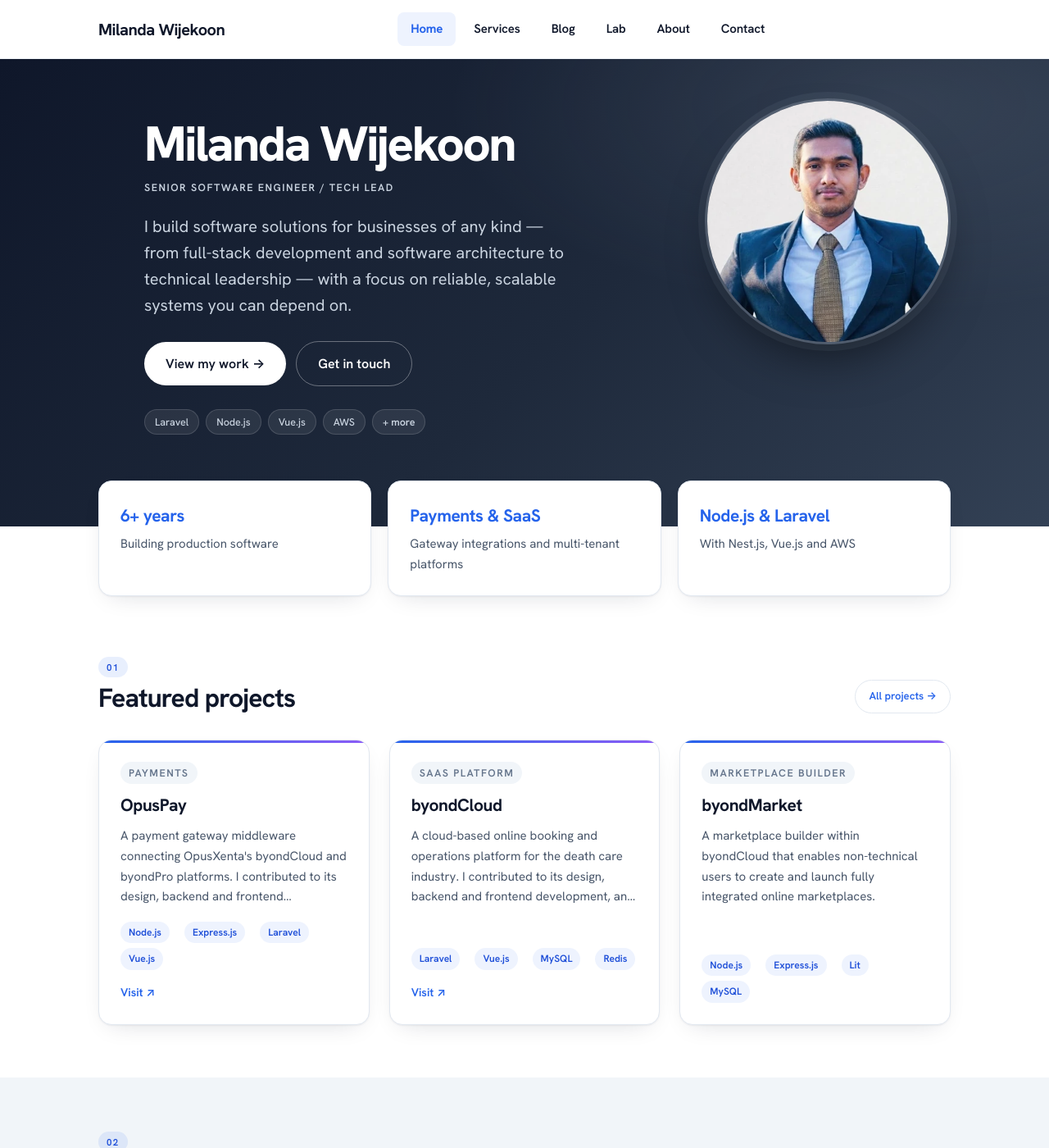
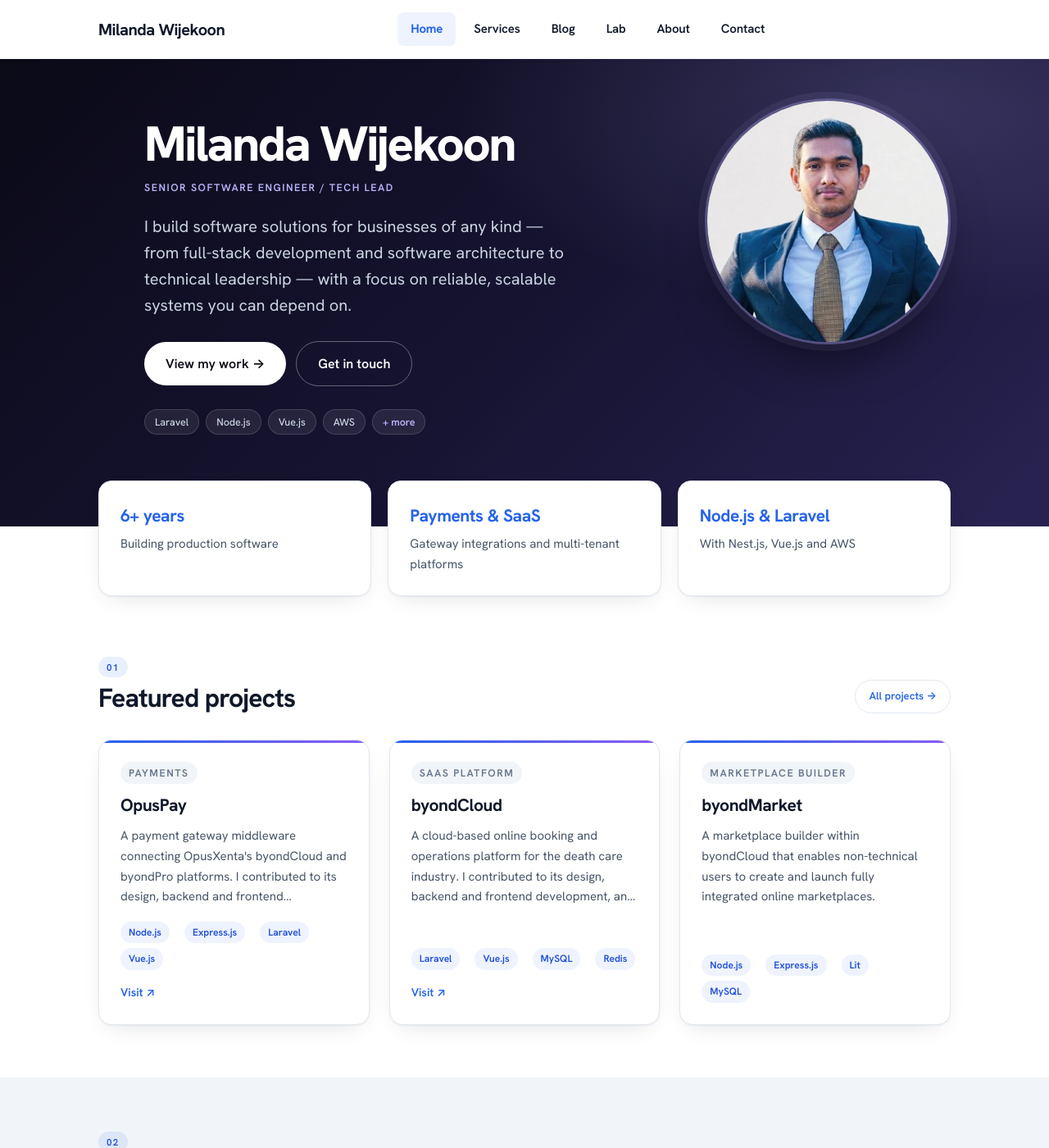
Before and after one commit to milandawijekoon/milandawijekoon.github.io, a Jekyll site: the page built from index.html, in a window 1280 px wide and 1400 px high. Shown: the whole window at 82% size. Built offline with Jekyll 4.4.1, drawn with Linux system fonts in a browser that asks for light colours.

Commit message:
Change hero color

```diff
--- a/assets/css/main.css
+++ b/assets/css/main.css
@@ -1347,3 +1347,31 @@ main:has(.inner.wide) .page-hero .inner{max-width:1040px;}
 /* Core stack: smaller pills */
 .article-body .toolkit{gap:8px;}
 .article-body .toolkit .stack-tag{font-size:1.3rem;padding:4px 12px;}
+
+/* Hero palette: wine with gold accent */
+:root{--hero-from:#2a0d17;--hero-via:#4a1426;--hero-to:#6a1d36;--hero-glow:rgba(232,200,114,.20);--hero-accent:#e8c872;}
+.hero .btn-primary{color:#2a0d17;}
+.hero .stack-tag:hover{border-color:rgba(232,200,114,.55);}
+.hero-photo{border-color:rgba(232,200,114,.4);box-shadow:0 0 0 8px rgba(232,200,114,.08),0 30px 60px -20px rgba(0,0,0,.6);}
+
+/* Hero palette: obsidian violet with lavender accent */
+:root{--hero-from:#120f1f;--hero-via:#241c3d;--hero-to:#3b2d63;--hero-glow:rgba(196,181,253,.22);--hero-accent:#c4b5fd;}
+.hero .btn-primary{color:#120f1f;}
+.hero .stack-tag:hover{border-color:rgba(196,181,253,.55);}
+.hero-photo{border-color:rgba(196,181,253,.35);box-shadow:0 0 0 8px rgba(196,181,253,.08),0 30px 60px -20px rgba(0,0,0,.6);}
+
+/* Hero palette: violet shifted toward indigo-blue */
+:root{--hero-from:#0f1029;--hero-via:#1f2462;--hero-to:#343b94;--hero-glow:rgba(165,180,252,.24);--hero-accent:#a5b4fc;}
+.hero .btn-primary,.page-hero .btn-primary{color:#0f1029;}
+.hero .stack-tag:hover{border-color:rgba(165,180,252,.55);}
+.hero-photo{border-color:rgba(165,180,252,.35);box-shadow:0 0 0 8px rgba(165,180,252,.08),0 30px 60px -20px rgba(0,0,0,.6);}
+
+/* Hero palette: violet with just a hint of blue */
+:root{--hero-from:#110f22;--hero-via:#221e48;--hero-to:#393172;--hero-glow:rgba(187,181,253,.23);--hero-accent:#bbb5fd;}
+.hero .btn-primary,.page-hero .btn-primary{color:#110f22;}
+.hero .stack-tag:hover{border-color:rgba(187,181,253,.55);}
+.hero-photo{border-color:rgba(187,181,253,.35);box-shadow:0 0 0 8px rgba(187,181,253,.08),0 30px 60px -20px rgba(0,0,0,.6);}
+
+/* Hero palette: a little darker */
+:root{--hero-from:#0b0a17;--hero-via:#171433;--hero-to:#292352;--hero-glow:rgba(187,181,253,.18);}
+.hero .btn-primary,.page-hero .btn-primary{color:#0b0a17;}
```
